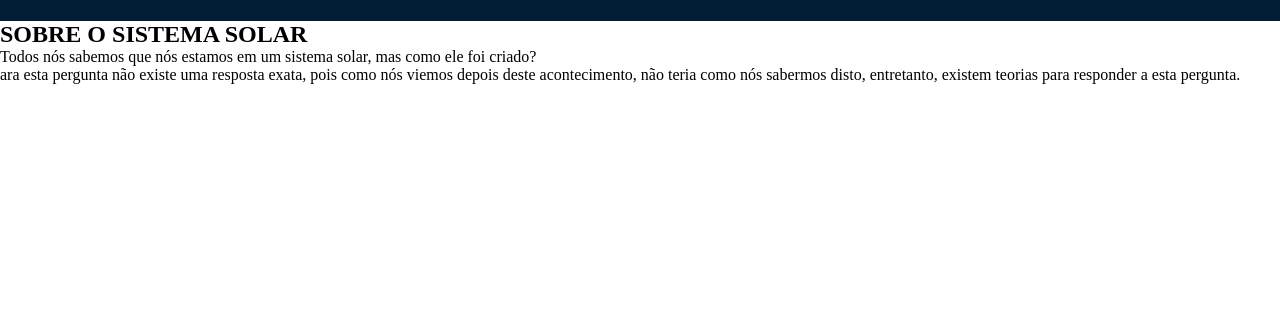
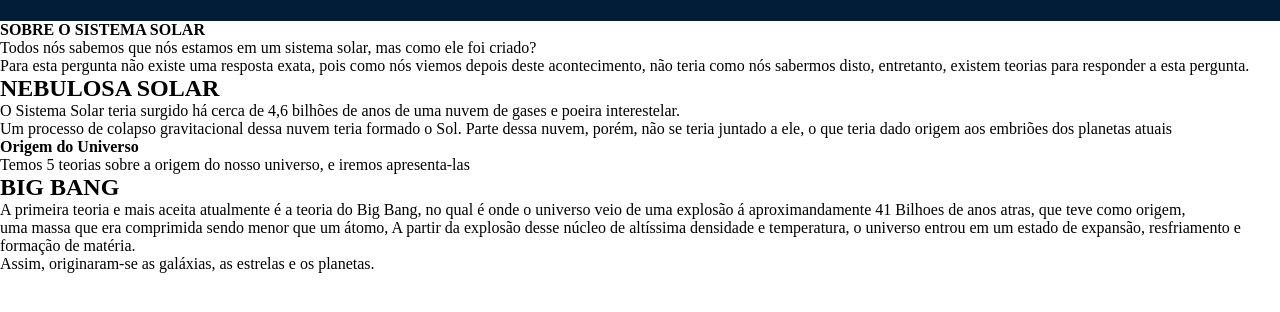
Before and after one commit to DanielScmk/SIte-Astronomia, a plain HTML site: page Site astronomia/Index.html in a window 1280 px wide. Shown: the part 122-434 px from the top of the page. Drawn offline with Linux system fonts and the light colour scheme.

Commit message:
Add files via upload

```diff
--- a/Site astronomia/Index.html
+++ b/Site astronomia/Index.html
@@ -20,13 +20,27 @@
          </ul>
     </header>
     <section class="Sistemas solares">
-        <h2 class="Sistema solar-titulo">SOBRE O SISTEMA SOLAR</h2>
-        <p class="sistema-texto um">Todos nós sabemos que nós estamos em um sistema solar, mas como ele foi criado?</p>
-        <p class="sistema-texto dois">ara esta pergunta não existe uma resposta exata, pois como nós viemos depois
+        <p class="Sistema solar-titulo"><strong>SOBRE O SISTEMA SOLAR</strong></p>
+            <p class="sistema-texto um">Todos nós sabemos que nós estamos em um sistema solar, mas como ele foi criado?</p>
+            <p class="sistema-texto dois">Para esta pergunta não existe uma resposta exata, pois como nós viemos depois
              deste acontecimento, não teria como nós sabermos disto, entretanto, existem teorias para responder a esta pergunta.</p>
+        <h1> NEBULOSA SOLAR</h1>
+         <p class="sistema-texto tres">O Sistema Solar teria surgido há cerca de 4,6 bilhões de anos de uma nuvem de gases e poeira interestelar. </p>
+         <p class="sistema-texto quatro">Um processo de colapso gravitacional dessa nuvem teria formado o Sol. Parte dessa nuvem, porém, não se teria juntado a ele, o que teria dado origem aos embriões dos planetas atuais </p>
 
+        </section>
 
-    </section>
+        <section class="ORIGEM DO UNIVERSO">
+            <p><strong>Origem do Universo</strong></p>
+                <p>Temos 5 teorias sobre a origem do nosso universo, e iremos apresenta-las</p>
+                    <h2>BIG BANG</h2>
+                        <p>A primeira teoria e mais aceita atualmente é a teoria do Big Bang, no qual é onde o universo veio de uma explosão á aproximandamente 41 Bilhoes de anos atras, que teve como origem,</p>
+                        <p>uma massa que era comprimida sendo menor que um átomo, A partir da explosão desse núcleo de altíssima densidade e temperatura, o universo entrou em um estado de expansão, resfriamento e formação de matéria.
+                        <p> Assim, originaram-se as galáxias, as estrelas e os planetas.</p>
+
+                        </p>
+
+        </section>
 
     </body>
 </html>
```
